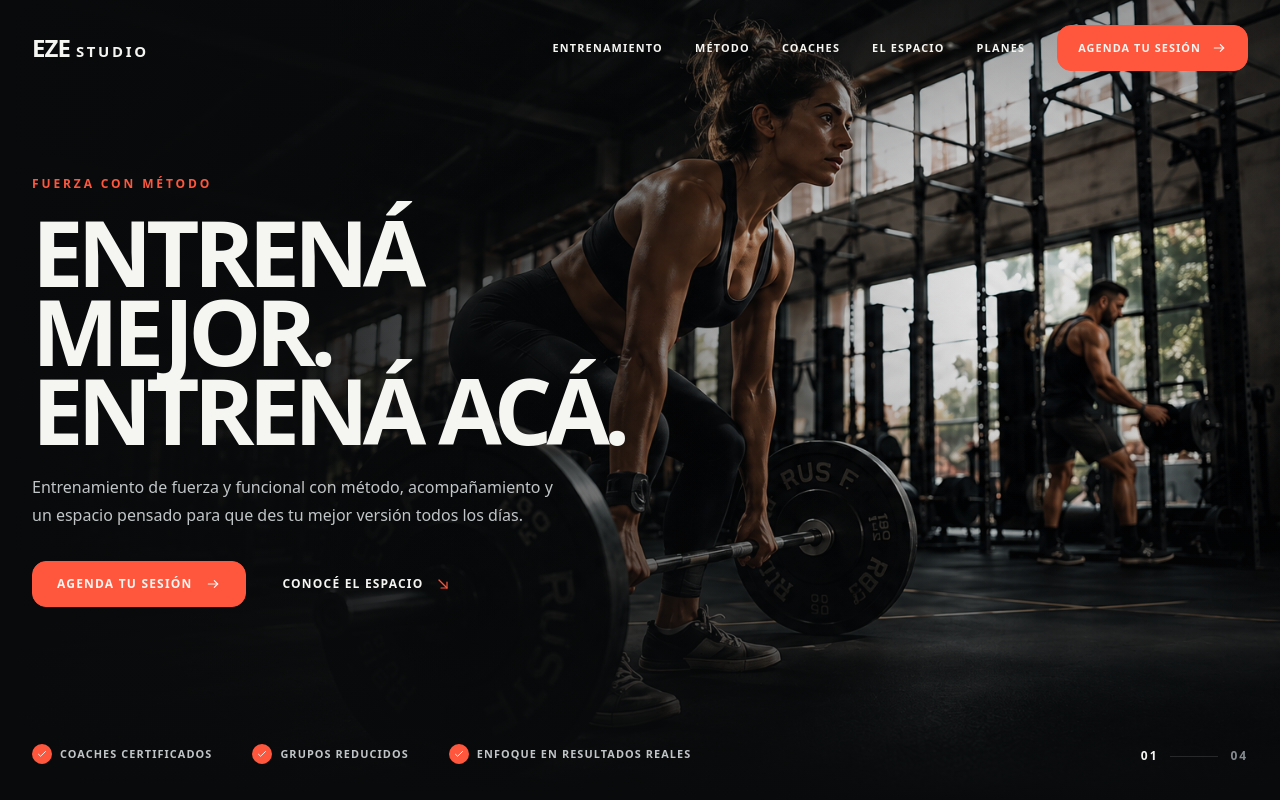
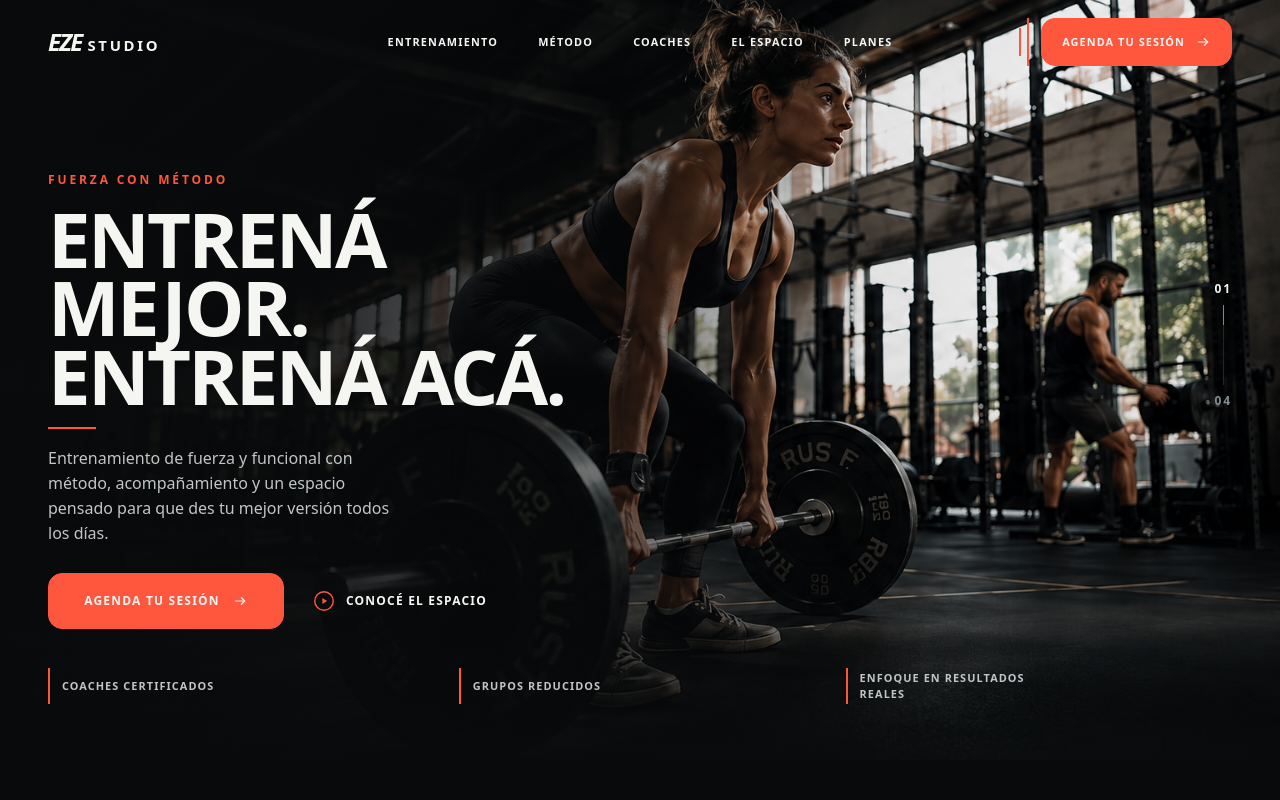
Before and after one commit to ezexgonzalez/eze-demo-gimnasio, a React (Vite) app: page / in a window 1280 px wide. Built offline with nearby package versions, Linux system fonts and the light colour scheme.

Commit message:
hero fase 1

```diff
--- a/src/components/brand/EzeWordmark.jsx
+++ b/src/components/brand/EzeWordmark.jsx
@@ -2,11 +2,11 @@ export function EzeWordmark({ className = '' }) {
   return (
     <span
       className={[
-        'inline-flex items-baseline gap-1.5 whitespace-nowrap uppercase tracking-[-0.04em]',
+        'inline-flex items-baseline gap-1.5 whitespace-nowrap uppercase',
         className,
       ].filter(Boolean).join(' ')}
     >
-      <span className="font-black">EZE</span>
+      <span className="font-black italic tracking-[-0.075em]">EZE</span>
       <span className="text-[0.62em] font-semibold tracking-[0.18em]">STUDIO</span>
     </span>
   )
--- a/src/components/layout/Navbar.jsx
+++ b/src/components/layout/Navbar.jsx
@@ -16,10 +16,10 @@ export function Navbar() {
   const hasNavigation = links.length > 0 || Boolean(cta)
 
   useEffect(() => {
-    document.body.classList.toggle("menu-open", isOpen)
+    document.body.classList.toggle('menu-open', isOpen)
 
     if (!isOpen) {
-      return () => document.body.classList.remove("menu-open")
+      return () => document.body.classList.remove('menu-open')
     }
 
     const menuControls = Array.from(
@@ -32,14 +32,14 @@ export function Navbar() {
     menuControls[0]?.focus()
 
     function handleKeyDown(event) {
-      if (event.key === "Escape") {
+      if (event.key === 'Escape') {
         event.preventDefault()
         setIsOpen(false)
         menuButtonRef.current?.focus()
         return
       }
 
-      if (event.key !== "Tab" || focusableControls.length === 0) return
+      if (event.key !== 'Tab' || focusableControls.length === 0) return
 
       const firstControl = focusableControls[0]
       const lastControl = focusableControls.at(-1)
@@ -53,11 +53,11 @@ export function Navbar() {
       }
     }
 
-    document.addEventListener("keydown", handleKeyDown)
+    document.addEventListener('keydown', handleKeyDown)
 
     return () => {
-      document.body.classList.remove("menu-open")
-      document.removeEventListener("keydown", handleKeyDown)
+      document.body.classList.remove('menu-open')
+      document.removeEventListener('keydown', handleKeyDown)
     }
   }, [isOpen])
 
@@ -67,18 +67,22 @@ export function Navbar() {
 
   return (
     <header className="absolute inset-x-0 top-0 z-50 text-[var(--theme-text)]">
-      <Container as="nav" aria-label="Navegación principal" className="flex min-h-[4.75rem] items-center justify-between lg:min-h-24">
+      <Container
+        as="nav"
+        aria-label="Navegación principal"
+        className="grid h-16 max-w-[90rem] grid-cols-[1fr_auto] items-center px-4 sm:px-6 lg:h-[5.25rem] lg:grid-cols-[1fr_auto_1fr] lg:px-12"
+      >
         <a
-          href="#inicio"
           aria-label={`${siteConfig.businessName}, inicio`}
           className="text-xl focus-visible:outline-[3px] focus-visible:outline-offset-4 focus-visible:outline-[var(--theme-accent)] lg:text-2xl"
+          href="#inicio"
           onClick={closeMenu}
         >
           <EzeWordmark />
         </a>
 
         {hasNavigation ? (
-          <div className="hidden items-center gap-8 lg:flex">
+          <div className="hidden items-center gap-10 lg:flex">
             {links.map((link) => (
               <a
                 className="text-[0.68rem] font-bold tracking-[0.11em] text-[var(--theme-secondary)] transition-colors hover:text-[var(--theme-text)] focus-visible:outline-[3px] focus-visible:outline-offset-4 focus-visible:outline-[var(--theme-accent)]"
@@ -88,12 +92,23 @@ export function Navbar() {
                 {link.label}
               </a>
             ))}
-            {cta ? (
-              <Button className="gap-2.5 px-5 text-[0.68rem] tracking-[0.1em]" href={cta.href} external={cta.external}>
-                <span>{cta.label}</span>
-                <ArrowRightIcon className="size-4" />
-              </Button>
-            ) : null}
+          </div>
+        ) : null}
+
+        {cta ? (
+          <div className="hidden items-center justify-self-end lg:flex">
+            <span aria-hidden="true" className="mr-3 flex h-12 items-center gap-1.5">
+              <span className="h-7 w-0.5 bg-[var(--theme-accent)]" />
+              <span className="h-12 w-0.5 bg-[var(--theme-accent)]" />
+            </span>
+            <Button
+              className="h-12 gap-2.5 px-5 text-[0.68rem] tracking-[0.1em]"
+              external={cta.external}
+              href={cta.href}
+            >
+              <span>{cta.label}</span>
+              <ArrowRightIcon className="size-4" />
+            </Button>
           </div>
         ) : null}
 
@@ -101,8 +116,8 @@ export function Navbar() {
           <button
             aria-controls="mobile-navigation"
             aria-expanded={isOpen}
-            aria-label={isOpen ? "Cerrar menú" : "Abrir menú"}
-            className="flex size-11 items-center justify-center rounded-[var(--theme-radius)] border border-[var(--theme-border)] bg-[var(--theme-surface)] focus-visible:outline-[3px] focus-visible:outline-offset-2 focus-visible:outline-[var(--theme-accent)] lg:hidden"
+            aria-label={isOpen ? 'Cerrar menú' : 'Abrir menú'}
+            className="flex size-11 items-center justify-center justify-self-end rounded-[var(--theme-radius)] focus-visible:outline-[3px] focus-visible:outline-offset-2 focus-visible:outline-[var(--theme-accent)] lg:hidden"
             onClick={() => setIsOpen((open) => !open)}
             ref={menuButtonRef}
             type="button"
@@ -115,13 +130,13 @@ export function Navbar() {
       {hasNavigation ? (
         <div
           className={[
-            "absolute inset-x-0 top-full border-t border-[var(--theme-border)] bg-[var(--theme-background)] lg:hidden",
-            isOpen ? "block" : "hidden",
-          ].join(" ")}
+            'absolute inset-x-0 top-full border-t border-[var(--theme-border)] bg-[var(--theme-background)] lg:hidden',
+            isOpen ? 'block' : 'hidden',
+          ].join(' ')}
           id="mobile-navigation"
           ref={menuRef}
         >
-          <Container className="flex min-h-[calc(100svh-4.75rem)] flex-col items-start gap-5 py-8">
+          <Container className="flex min-h-[calc(100svh-4rem)] flex-col items-start gap-5 py-8">
             {links.map((link) => (
               <a
                 className="min-h-11 py-2 text-lg font-bold tracking-[0.08em] focus-visible:outline-[3px] focus-visible:outline-offset-4 focus-visible:outline-[var(--theme-accent)]"
@@ -135,8 +150,8 @@ export function Navbar() {
             {cta ? (
               <Button
                 className="mt-2 gap-2.5"
+                external={cta.external}
                 href={cta.href}
-                external={cta.external}
                 onClick={closeMenu}
               >
                 <span>{cta.label}</span>
--- a/src/components/sections/HeroSection.jsx
+++ b/src/components/sections/HeroSection.jsx
@@ -3,61 +3,122 @@ import { demoContent } from '../../data/demoContent'
 import { Button } from '../ui/Button'
 import { Container } from '../ui/Container'
 import { Eyebrow } from '../ui/Eyebrow'
-import { ArrowDownRightIcon, ArrowRightIcon, CheckIcon } from '../ui/icons'
+import {
+  ArrowRightIcon,
+  CoachIcon,
+  GroupIcon,
+  PlayIcon,
+  TargetIcon,
+} from '../ui/icons'
+
+const benefitIcons = [CoachIcon, GroupIcon, TargetIcon]
 
 export function HeroSection() {
   const { hero } = demoContent
 
   return (
-    <section className="relative isolate flex min-h-[100svh] overflow-hidden bg-[var(--theme-background)]" id="inicio">
+    <section
+      className="relative isolate h-[clamp(620px,165vw,760px)] overflow-hidden bg-[var(--theme-background)] lg:h-[clamp(760px,57.3vw,840px)]"
+      id="inicio"
+    >
       <img
         alt="Atleta entrenando fuerza con barra en EZE Studio"
-        className="absolute inset-0 -z-30 size-full object-cover object-[61%_center] lg:object-center"
+        className="absolute inset-0 -z-30 size-full object-cover object-[67%_center] lg:object-center"
         fetchPriority="high"
         loading="eager"
         src={heroImage}
       />
-      <div className="absolute inset-0 -z-20 bg-[linear-gradient(180deg,rgba(8,10,11,0.42)_0%,rgba(8,10,11,0.1)_28%,rgba(8,10,11,0.58)_65%,#080A0B_100%)] lg:bg-[linear-gradient(90deg,#080A0B_0%,rgba(8,10,11,0.88)_25%,rgba(8,10,11,0.3)_57%,rgba(8,10,11,0.08)_76%)]" />
-      <div className="absolute inset-0 -z-10 hidden bg-[linear-gradient(180deg,rgba(8,10,11,0.34)_0%,rgba(8,10,11,0)_30%,rgba(8,10,11,0.08)_62%,#080A0B_100%)] lg:block" />
+      <div className="absolute inset-0 -z-20 bg-[linear-gradient(90deg,rgba(8,10,11,.90)_0%,rgba(8,10,11,.72)_32%,rgba(8,10,11,.18)_68%,rgba(8,10,11,.04)_100%)] lg:bg-[linear-gradient(90deg,rgba(8,10,11,.96)_0%,rgba(8,10,11,.88)_25%,rgba(8,10,11,.50)_48%,rgba(8,10,11,.08)_68%,rgba(8,10,11,0)_100%)]" />
+      <div className="absolute inset-0 -z-10 bg-[linear-gradient(180deg,rgba(8,10,11,.38)_0%,rgba(8,10,11,.04)_34%,rgba(8,10,11,.18)_62%,rgba(8,10,11,.92)_100%)] lg:bg-[linear-gradient(180deg,rgba(8,10,11,0)_0%,rgba(8,10,11,0)_65%,rgba(8,10,11,.42)_82%,rgba(8,10,11,.90)_100%)]" />
 
-      <Container className="flex min-h-[100svh] flex-col justify-end pb-7 pt-28 lg:justify-between lg:pb-9 lg:pt-44">
-        <div className="max-w-[36rem] lg:max-w-[43rem]">
-          <Eyebrow className="mb-4 lg:mb-5">{hero.eyebrow}</Eyebrow>
-          <h1 className="text-[clamp(3rem,14vw,4.15rem)] font-black uppercase leading-[0.86] tracking-[-0.065em] text-[var(--theme-text)] lg:text-[5.75rem]">
-            {hero.title.map((line) => <span className="block" key={line}>{line}</span>)}
+      <Container className="flex h-full max-w-[90rem] flex-col px-4 pb-6 pt-[7.75rem] sm:px-6 lg:px-12 lg:pb-14 lg:pt-[10.75rem]">
+        <div className="max-w-[36rem]">
+          <Eyebrow className="mb-3 lg:mb-[1.0625rem]">{hero.eyebrow}</Eyebrow>
+          <h1 className="max-w-[21rem] text-[clamp(2.6rem,10.7vw,4.5rem)] font-black uppercase leading-[0.88] tracking-[-0.035em] text-[var(--theme-text)] lg:max-w-none lg:text-[clamp(4.75rem,5.55vw,5.125rem)] lg:leading-[0.90]">
+            {hero.title.map((line) => (
+              <span className="block" key={line}>
+                {line}
+              </span>
+            ))}
           </h1>
-          <p className="mt-5 max-w-[33rem] text-sm leading-6 text-[var(--theme-secondary)] lg:mt-6 lg:text-base lg:leading-7">
+          <span
+            aria-hidden="true"
+            className="mb-[1.0625rem] mt-[1.0625rem] block h-0.5 w-10 bg-[var(--theme-accent)] lg:w-12"
+          />
+          <p className="max-w-[20rem] text-[0.825rem] leading-[1.55] text-[var(--theme-secondary)] lg:max-w-[22rem] lg:text-base">
             {hero.description}
           </p>
 
-          <div className="mt-6 flex flex-col items-stretch gap-3 lg:mt-8 lg:flex-row lg:items-center">
-            <Button className="gap-3 px-6 text-xs tracking-[0.1em]" external={hero.primaryCta.external} href={hero.primaryCta.href}>
+          <div className="mt-5 flex flex-col items-start gap-3 lg:mt-7 lg:flex-row lg:items-center lg:gap-7">
+            <Button
+              className="h-12 w-[12.75rem] gap-3 px-5 text-[0.68rem] tracking-[0.1em] lg:h-14 lg:w-[14.75rem] lg:text-xs"
+              external={hero.primaryCta.external}
+              href={hero.primaryCta.href}
+            >
               <span>{hero.primaryCta.label}</span>
               <ArrowRightIcon className="size-4" />
             </Button>
-            <Button className="gap-3 border-[var(--theme-border)] bg-transparent px-6 text-xs tracking-[0.1em]" href={hero.secondaryCta.href} variant="ghost">
+            <a
+              className="inline-flex min-h-8 items-center gap-2.5 text-[0.68rem] font-semibold tracking-[0.1em] text-[var(--theme-text)] focus-visible:outline-[3px] focus-visible:outline-offset-4 focus-visible:outline-[var(--theme-accent)] lg:text-xs"
+              href={hero.secondaryCta.href}
+            >
+              <PlayIcon className="size-6 shrink-0 text-[var(--theme-accent)]" />
               <span>{hero.secondaryCta.label}</span>
-              <ArrowDownRightIcon className="size-4 text-[var(--theme-accent)]" />
-            </Button>
+            </a>
           </div>
         </div>
 
-        <div className="mt-8 flex items-end justify-between lg:mt-12">
-          <ul className="grid gap-2.5 text-[0.63rem] font-bold tracking-[0.1em] text-[var(--theme-secondary)] lg:flex lg:gap-10 lg:text-[0.68rem]">
+        <div className="mt-auto border-t border-[var(--theme-border)] pb-4 pt-5 lg:border-0 lg:pb-0 lg:pt-0">
+          <ul className="grid grid-cols-3 lg:hidden">
+            {hero.benefits.map((benefit, index) => {
+              const BenefitIcon = benefitIcons[index]
+
+              return (
+                <li
+                  className="relative flex min-w-0 flex-col items-center px-1 text-center"
+                  key={benefit}
+                >
+                  {index > 0 ? (
+                    <span
+                      aria-hidden="true"
+                      className="absolute left-0 top-0 h-14 w-px bg-[var(--theme-accent)] opacity-30"
+                    />
+                  ) : null}
+                  <BenefitIcon className="size-6 text-[var(--theme-accent)]" />
+                  <span className="mt-2 max-w-[6.5rem] text-[0.56rem] font-bold leading-[1.35] tracking-[0.055em] text-[var(--theme-secondary)]">
+                    {benefit}
+                  </span>
+                </li>
+              )
+            })}
+          </ul>
+
+          <ul className="hidden grid-cols-[auto_auto_auto] gap-12 lg:grid">
             {hero.benefits.map((benefit) => (
-              <li className="flex items-center gap-2" key={benefit}>
-                <span className="flex size-5 shrink-0 items-center justify-center rounded-full bg-[var(--theme-accent)] text-[var(--theme-accent-text)]">
-                  <CheckIcon className="size-3" />
+              <li className="flex items-center gap-3" key={benefit}>
+                <span
+                  aria-hidden="true"
+                  className="h-9 w-0.5 shrink-0 bg-[var(--theme-accent)]"
+                />
+                <span className="max-w-[11rem] text-[0.68rem] font-bold leading-[1.45] tracking-[0.1em] text-[var(--theme-secondary)]">
+                  {benefit}
                 </span>
-                <span>{benefit}</span>
               </li>
             ))}
           </ul>
-          <div aria-hidden="true" className="hidden items-center gap-3 text-xs font-bold tracking-[0.16em] text-[var(--theme-text)] lg:flex">
-            <span>01</span><span className="h-px w-12 bg-[var(--theme-border)]" /><span className="text-[var(--theme-muted)]">04</span>
-          </div>
         </div>
       </Container>
+
+      <div
+        aria-hidden="true"
+        className="absolute right-12 top-[37%] hidden flex-col items-center text-xs font-bold tracking-[0.16em] text-[var(--theme-text)] lg:flex"
+      >
+        <span>01</span>
+        <span className="relative my-2 h-20 w-px bg-[var(--theme-border)]">
+          <span className="absolute left-0 top-0 h-5 w-px bg-[var(--theme-accent)]" />
+        </span>
+        <span className="text-[var(--theme-muted)]">04</span>
+      </div>
     </section>
   )
 }
--- a/src/components/ui/icons.jsx
+++ b/src/components/ui/icons.jsx
@@ -36,3 +36,19 @@ export function ArrowDownRightIcon(props) {
 export function CheckIcon(props) {
   return <Icon {...props}><path d="m5 12.5 4.2 4L19 7" stroke="currentColor" strokeLinecap="round" strokeLinejoin="round" strokeWidth="2" /></Icon>
 }
+
+export function PlayIcon(props) {
+  return <Icon {...props}><circle cx="12" cy="12" r="9.25" stroke="currentColor" strokeWidth="1.4" /><path d="m10.4 8.9 4.7 3.1-4.7 3.1V8.9Z" fill="currentColor" /></Icon>
+}
+
+export function CoachIcon(props) {
+  return <Icon {...props}><circle cx="12" cy="7.25" r="3.25" stroke="currentColor" strokeWidth="1.5" /><path d="M5.75 19c.45-3.55 2.55-5.55 6.25-5.55s5.8 2 6.25 5.55" stroke="currentColor" strokeLinecap="round" strokeWidth="1.5" /></Icon>
+}
+
+export function GroupIcon(props) {
+  return <Icon {...props}><circle cx="9" cy="8" r="2.75" stroke="currentColor" strokeWidth="1.5" /><circle cx="16.4" cy="9" r="2.2" stroke="currentColor" strokeWidth="1.5" /><path d="M3.8 19c.35-3.25 2.1-5.05 5.2-5.05s4.85 1.8 5.2 5.05" stroke="currentColor" strokeLinecap="round" strokeWidth="1.5" /><path d="M14.2 14.15c3.45-.55 5.45 1.1 5.8 4.2" stroke="currentColor" strokeLinecap="round" strokeWidth="1.5" /></Icon>
+}
+
+export function TargetIcon(props) {
+  return <Icon {...props}><circle cx="12" cy="12" r="8" stroke="currentColor" strokeWidth="1.4" /><circle cx="12" cy="12" r="4" stroke="currentColor" strokeWidth="1.4" /><circle cx="12" cy="12" r="1.15" fill="currentColor" /><path d="m14.8 9.2 4.1-4.1M16.5 5.1h2.4v2.4" stroke="currentColor" strokeLinecap="round" strokeLinejoin="round" strokeWidth="1.4" /></Icon>
+}
```
